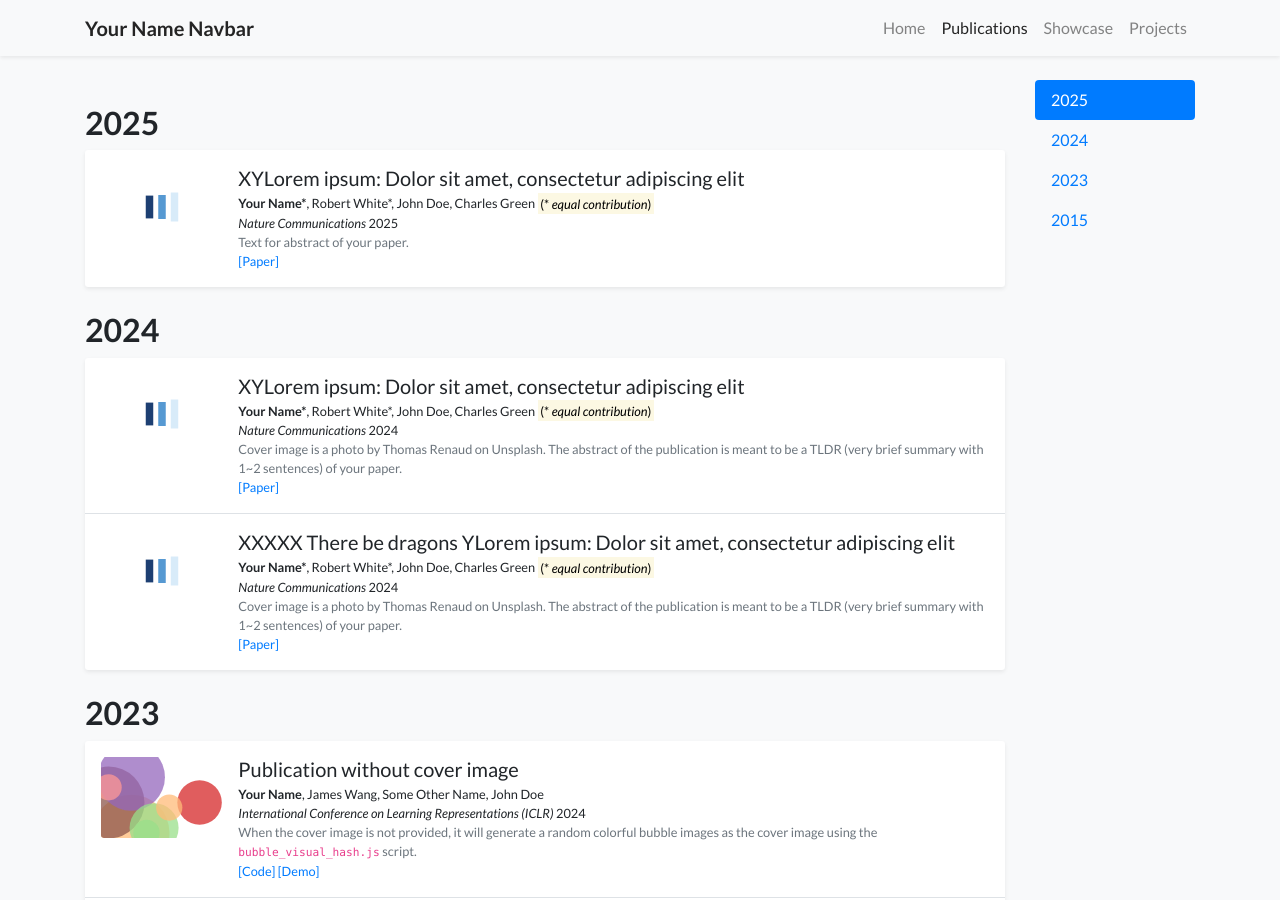
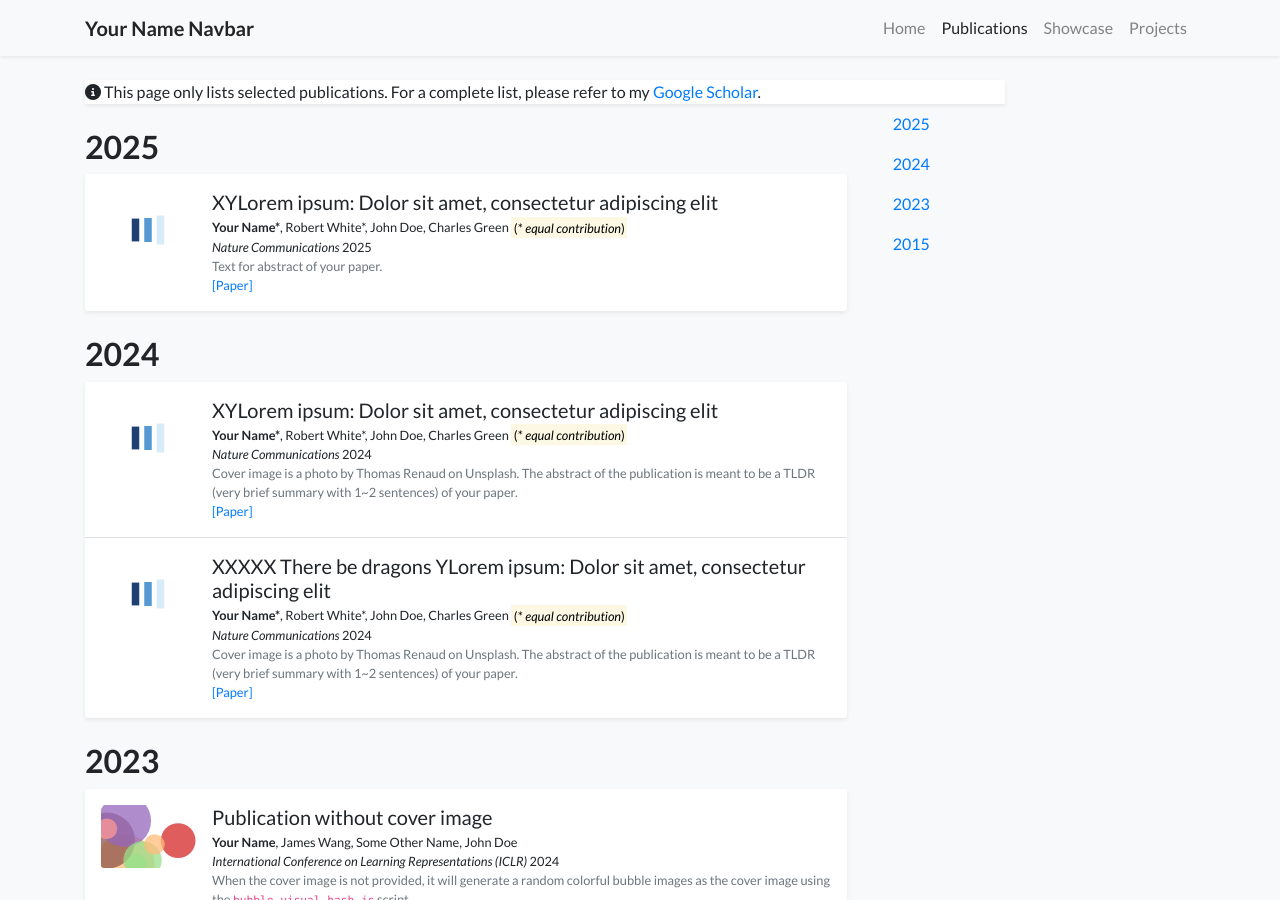
Before and after one commit to micromole/micromole.github.io, a Jekyll site: the page built from publications.html, in a window 1280 px wide and 900 px high. Built offline with Jekyll 4.4.1, drawn with Linux system fonts in a browser that asks for light colours; nearby versions of some CDN libraries; a style sheet for code colours, icons or effects is not loaded.

Commit message:
Update publications.html

```diff
--- a/publications.html
+++ b/publications.html
@@ -7,6 +7,14 @@ body_attr: >-
 ---
 
 {% assign pubs_by_year = site.publications | sort: "date" | reverse | group_by_exp: "item", "item.date | date: '%Y'" %}
+
+<div class="row">
+    <div class="col-12 col-lg-10">
+        <div class="bd-callout bd-callout-info bg-white shadow-sm">
+            <i class="fas fa-info-circle"></i>
+            This page only lists selected publications.
+            For a complete list, please refer to my <a href="https://scholar.google.com/citations?hl=en&user=z1BrjyIAAAAJ&view_op=list_works&sortby=pubdate" target="_blank">Google Scholar</a>.
+        </div>
 
 <div class="row">
     <div class="col-12 col-lg-10">
```
